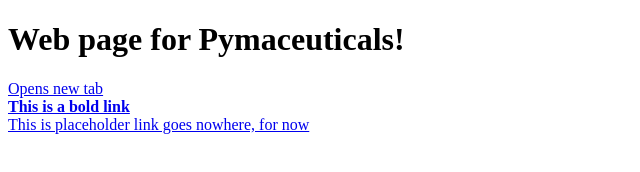
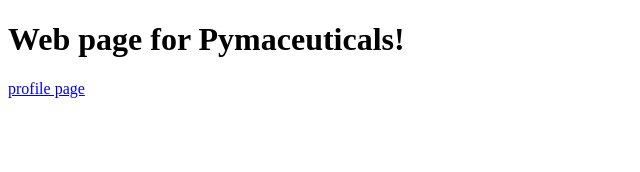
Before and after one commit to v33na/matplotlib-challenge., a plain HTML site: page index.html in a window 1280 px wide. Shown: the whole page, without its empty margins (0-640 px from the left). Drawn offline with Linux system fonts and the light colour scheme.

Commit message:
Update index.html

```diff
--- a/index.html
+++ b/index.html
@@ -12,15 +12,10 @@
 
 
   <!-- Link with New Tab -->
-  <a href="https://www.google.com" target="_blank">Opens new tab</a>
+  <a href="v33na.github.io">profile page</a>
   <br>
 
-  <!-- Bold Link -->
-  <strong><a href="https://www.youtube.com">This is a bold link</a></strong>
-  <br>
 
-  <!-- Placeholder link -->
-  <a href="#">This is placeholder link goes nowhere, for now</a>
 
 </body>
 
```
